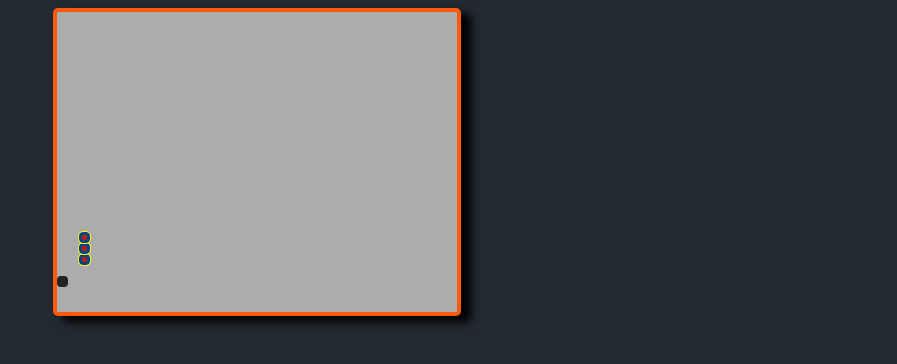
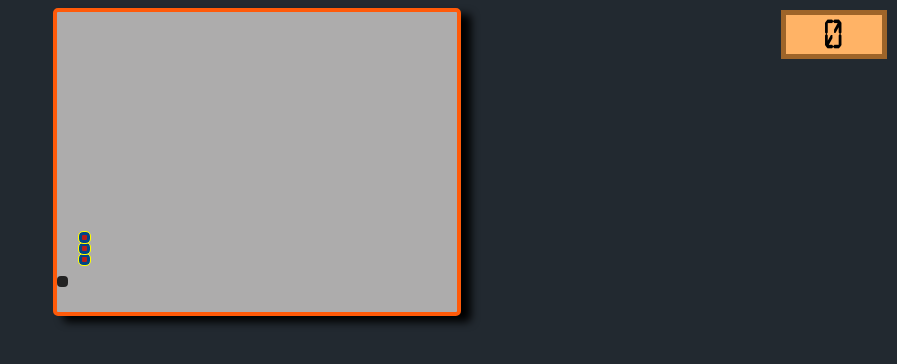
Before and after one commit to manojmari/manojmari.github.io, a plain HTML site: page snakes/index.htm in a window 1280 px wide. Shown: the whole page, without its empty margins (383-1280 px from the left). Drawn offline with Linux system fonts and the light colour scheme.

Commit message:
score added

```diff
--- a/snakes/css/snake.css
+++ b/snakes/css/snake.css
@@ -1,5 +1,24 @@
 body {
     background-color: #222930;
+}
+
+@font-face {
+    font-family: digi;
+    src: url('DIGITALDREAMFATNARROW.TTF');
+}
+
+#scoreContainer {
+    background-color: #FFB366;
+    border: 5px solid #9E6429;
+    font-family: digi;
+    font-size: 30px;
+    position: absolute;
+    right: 10px;
+    text-align: center;
+    top: 10px;
+    vertical-align: middle;
+    min-width: 88px;
+    padding: 4px;
 }
 
 #divMainWindow {
--- a/snakes/index.htm
+++ b/snakes/index.htm
@@ -8,5 +8,7 @@
 <body onload="fncBodyLoaded();">
     <div id="divMainWindow">
     </div>
+    <div id="scoreContainer">
+    </div>
 </body>
 </html>
--- a/snakes/script/snake.js
+++ b/snakes/script/snake.js
@@ -10,6 +10,8 @@ var direction = {
     up: 3,
     down: 4
 };
+
+var currentScore = 0;
 
 function Snake() {
     this.head = null;
@@ -83,6 +85,7 @@ function fncBodyLoaded() {
     document.removeEventListener('keydown', fncInitEventBinding);
     document.addEventListener('keydown', fncInitEventBinding);
     fncGenerateBoost();
+    currentScore = 0;
 }
 function fncSetFocus(iSnakeId) {
     var currentSnake = snakeList[iSnakeId];
@@ -149,6 +152,7 @@ function fncInitEventBinding(event) {
             if (currentSnake.length >= 4) {
                 var oBlock = currentSnake.head;
                 var count = 0;
+                currentScore += currentSnake.length;
                 while (count != Math.ceil(currentSnake.length / 2) - 1) {
                     oBlock = oBlock.next;
                     count++;
@@ -271,6 +275,7 @@ function fncReconstruct() {
                     }
                     collisionCheck[oBlock.top][oBlock.left] = null;
                     fncGenerateBoost();
+                    currentScore++;
                 }
             }
 
@@ -290,6 +295,7 @@ function fncReconstruct() {
             oBlock = oBlock.next;
         }
     }
+    displayScore();
 }
 
 function getStyleAttr(elementId, attr) {
@@ -314,3 +320,7 @@ function fncGenerateBoost() {
     boostHtml.style.top = (boostTop * boostHtml.offsetHeight) + "px";
     boostHtml.style.left = (boostLeft * boostHtml.offsetWidth) + "px";
 }
+
+function displayScore() {
+    document.getElementById("scoreContainer").innerHTML = currentScore;
+}
```
Also changed, not shown: snakes/css/DIGITALDREAMFATNARROW.ttf (added).
